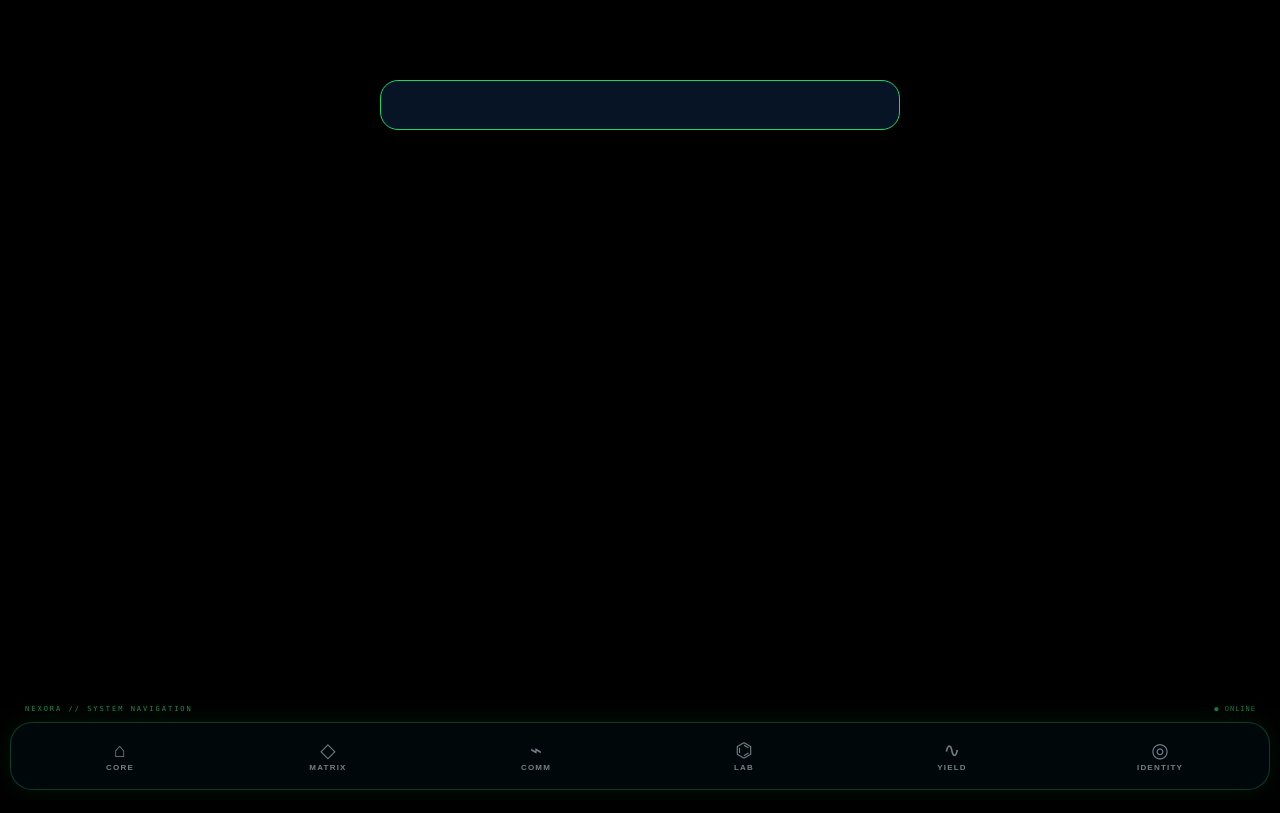
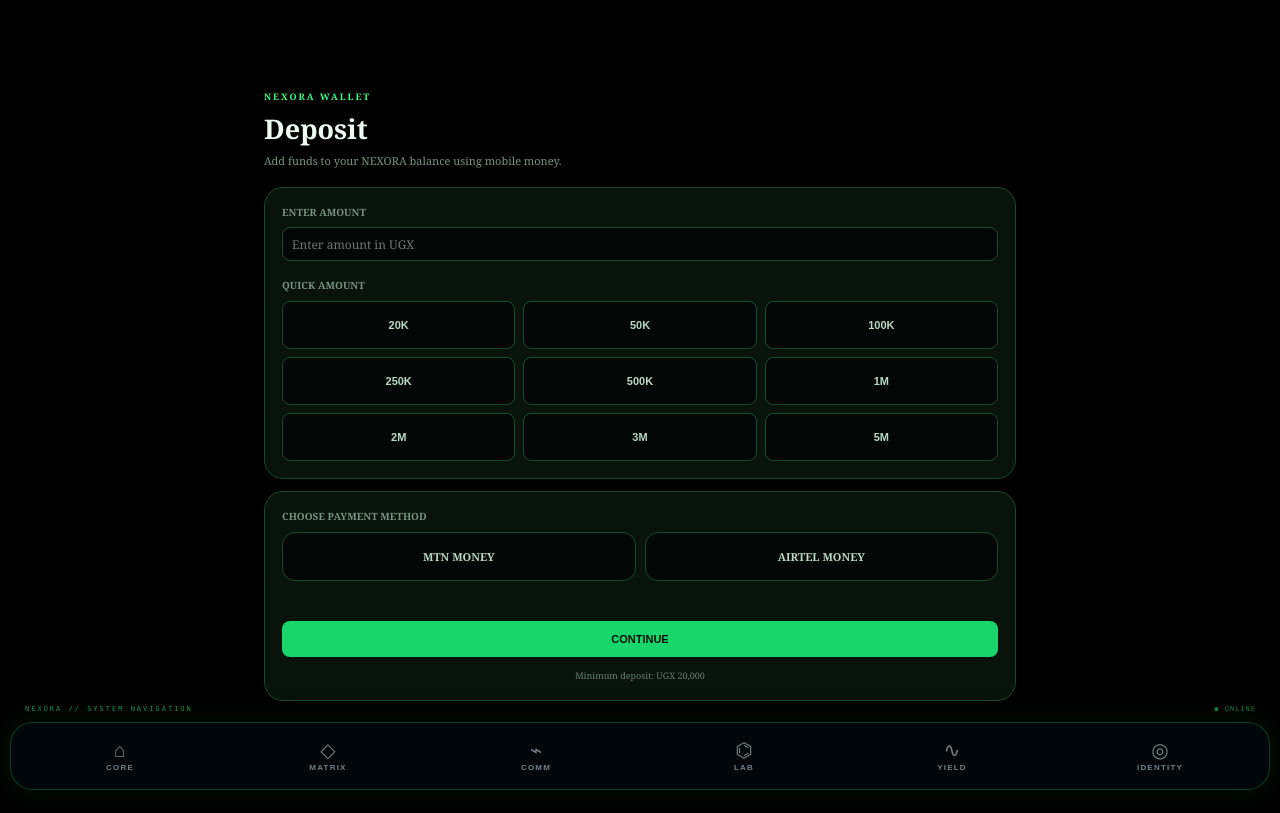
Before and after one commit to Codex700com/NEXORA-platform, a Python web app: template templates/deposit.html in a window 1280 px wide. Before the commit the page ends 790 px from the top, so only its background shows below. Run offline with Jinja, Linux system fonts and the light colour scheme; the template is opened without the code that fills it, so the values that code supplies are empty.

Commit message:
Create fresh NEXORA deposit page

```diff
--- a/templates/deposit.html
+++ b/templates/deposit.html
@@ -2,226 +2,225 @@
 {% block content %}
 
 <style>
-.deposit-wrap{max-width:520px;margin:20px auto}
-.deposit-modal{background:#071426;border:1px solid #18d66b;border-radius:18px;padding:24px;box-shadow:0 12px 35px rgba(0,0,0,.35)}
-.deposit-title{font-size:22px;font-weight:800;margin-bottom:8px}
-.deposit-sub{opacity:.78;margin-bottom:20px;line-height:1.55}
-.deposit-input{width:100%;box-sizing:border-box;padding:14px;border-radius:12px;border:1px solid #29415f;background:#030b18;color:#fff;font-size:17px;margin-bottom:14px}
-.deposit-btn{width:100%;border:0;border-radius:12px;padding:14px;background:#18d66b;color:white;font-weight:800;font-size:16px;margin-top:8px}
-.method-btn{margin-bottom:10px}
-.error{color:#ff6969;margin-bottom:12px;font-weight:700}
-.success{color:#35d07f;font-weight:800}
-.agent{padding:16px;border-radius:14px;background:#030b18;border:1px solid #29415f;margin:14px 0}
-.agent-number{font-size:21px;font-weight:900;margin-top:5px}
-.countdown{font-size:28px;font-weight:900;text-align:center;margin:18px 0}
-.note{font-size:13px;opacity:.7;line-height:1.5}
+.deposit-page{
+  padding:18px 4px 100px;
+  color:#eefaf2;
+}
+.deposit-head{
+  margin-bottom:18px;
+}
+.deposit-kicker{
+  color:#39ff88;
+  font-size:9px;
+  font-weight:900;
+  letter-spacing:2px;
+}
+.deposit-title{
+  margin:7px 0 5px;
+  font-size:27px;
+  font-weight:900;
+}
+.deposit-sub{
+  color:#789382;
+  font-size:11px;
+  line-height:1.55;
+}
+.deposit-card{
+  background:#07130b;
+  border:1px solid #154b2c;
+  border-radius:19px;
+  padding:17px;
+  margin-bottom:12px;
+}
+.deposit-label{
+  display:block;
+  color:#789382;
+  font-size:10px;
+  font-weight:800;
+  margin-bottom:8px;
+}
+.deposit-input{
+  width:100%;
+  box-sizing:border-box;
+  padding:14px;
+  border-radius:12px;
+  border:1px solid #174b2c;
+  background:#030806;
+  color:#fff;
+  font-size:17px;
+  outline:none;
+}
+.deposit-input:focus{
+  border-color:#18d66b;
+}
+.quick-title{
+  color:#789382;
+  font-size:10px;
+  font-weight:800;
+  margin:17px 0 9px;
+}
+.amount-grid{
+  display:grid;
+  grid-template-columns:repeat(3,1fr);
+  gap:8px;
+}
+.amount-btn{
+  height:48px;
+  border-radius:11px;
+  border:1px solid #154b2c;
+  background:#030806;
+  color:#b9d9c4;
+  font-weight:900;
+  font-size:11px;
+}
+.amount-btn.active{
+  background:#18d66b;
+  color:#031008;
+  border-color:#18d66b;
+}
+.method-title{
+  color:#789382;
+  font-size:10px;
+  font-weight:800;
+  margin-bottom:9px;
+}
+.method-grid{
+  display:grid;
+  grid-template-columns:1fr 1fr;
+  gap:9px;
+}
+.method{
+  position:relative;
+}
+.method input{
+  position:absolute;
+  opacity:0;
+}
+.method-box{
+  display:block;
+  text-align:center;
+  padding:16px 8px;
+  border-radius:13px;
+  background:#030806;
+  border:1px solid #154b2c;
+  color:#b9d9c4;
+  font-size:11px;
+  font-weight:900;
+}
+.method input:checked + .method-box{
+  background:#18d66b;
+  border-color:#18d66b;
+  color:#031008;
+}
+.deposit-submit{
+  width:100%;
+  border:0;
+  border-radius:13px;
+  padding:14px;
+  background:#18d66b;
+  color:#031008;
+  font-size:12px;
+  font-weight:900;
+  margin-top:15px;
+}
+.deposit-note{
+  color:#668071;
+  font-size:9px;
+  line-height:1.5;
+  text-align:center;
+  margin-top:12px;
+}
 </style>
 
-<div class="deposit-wrap">
-<div class="deposit-modal">
+<div class="deposit-page">
 
-{% if stage=="amount" %}
+  <div class="deposit-head">
+    <div class="deposit-kicker">NEXORA WALLET</div>
+    <div class="deposit-title">Deposit</div>
+    <div class="deposit-sub">
+      Add funds to your NEXORA balance using mobile money.
+    </div>
+  </div>
 
-<div class="deposit-title">NEXORA PAYMENT AGENT 626</div>
-<div class="deposit-sub">Enter the amount you want to deposit. Minimum required deposit: <b>UGX 20,000</b>.</div>
+  <form method="POST" action="{{ url_for('deposit') }}">
 
-{% if error %}<div class="error">{{error}}</div>{% endif %}
+    <div class="deposit-card">
 
-<form method="post">
-<input type="hidden" name="action" value="start">
-<input class="deposit-input" name="amount" type="number" min="20000" step="1" placeholder="Amount (UGX)" required>
-<button class="deposit-btn" type="submit">Continue</button>
-</form>
+      <label class="deposit-label" for="amount">
+        ENTER AMOUNT
+      </label>
 
-{% elif stage=="method" %}
+      <input
+        class="deposit-input"
+        id="amount"
+        name="amount"
+        type="number"
+        min="20000"
+        step="1000"
+        placeholder="Enter amount in UGX"
+        required
+      >
 
-<div class="deposit-title">Choose Airtel or MTN</div>
-<div class="deposit-sub">Choose the mobile-money network you will use to make the payment.</div>
+      <div class="quick-title">QUICK AMOUNT</div>
 
-{% if error %}<div class="error">{{error}}</div>{% endif %}
+      <div class="amount-grid">
+        <button type="button" class="amount-btn" data-value="20000">20K</button>
+        <button type="button" class="amount-btn" data-value="50000">50K</button>
+        <button type="button" class="amount-btn" data-value="100000">100K</button>
+        <button type="button" class="amount-btn" data-value="250000">250K</button>
+        <button type="button" class="amount-btn" data-value="500000">500K</button>
+        <button type="button" class="amount-btn" data-value="1000000">1M</button>
+        <button type="button" class="amount-btn" data-value="2000000">2M</button>
+        <button type="button" class="amount-btn" data-value="3000000">3M</button>
+        <button type="button" class="amount-btn" data-value="5000000">5M</button>
+      </div>
 
-<form method="post">
-<input type="hidden" name="action" value="method">
-<button class="deposit-btn method-btn" name="method" value="Airtel" type="submit">Airtel</button>
-<button class="deposit-btn method-btn" name="method" value="MTN" type="submit">MTN</button>
-</form>
+    </div>
 
-{% elif stage=="agent" %}
+    <div class="deposit-card">
 
-<div class="deposit-title">Payment instructions</div>
-<div class="deposit-sub">Send the exact amount below to the payment agent.</div>
+      <div class="method-title">CHOOSE PAYMENT METHOD</div>
 
-<div class="agent">
-<div>Send money to</div>
-<div class="agent-number">0757837051</div>
-<div style="margin-top:5px;font-weight:800">Mary Namara</div>
-</div>
+      <div class="method-grid">
 
-<div class="agent">
-<div>Payment method</div>
-<div class="agent-number">{{deposit.payment_method}}</div>
-</div>
+        <label class="method">
+          <input type="radio" name="method" value="MTN UG" required>
+          <span class="method-box">MTN MONEY</span>
+        </label>
 
-<div class="agent">
-<div>Amount</div>
-<div class="agent-number">UGX {{ "{:,.0f}".format(deposit.amount) }}</div>
-</div>
+        <label class="method">
+          <input type="radio" name="method" value="Airtel UG" required>
+          <span class="method-box">AIRTEL MONEY</span>
+        </label>
 
-<div id="redirectBox" class="note" style="text-align:center;padding:15px">
-Preparing payment instructions...
-</div>
+      </div>
 
-<div id="agentBox" style="display:none">
-<div class="countdown" id="countdown">30:00</div>
+      <button class="deposit-submit" type="submit">
+        CONTINUE
+      </button>
 
-<div class="note">
-You have 30 minutes to complete this payment. You may leave this page to send the money.
-When you return to Deposit before the timer expires, you will be taken back to the payment-proof popup.
-</div>
+      <div class="deposit-note">
+        Minimum deposit: UGX 20,000
+      </div>
 
-<button class="deposit-btn" type="button" onclick="location.reload()">I have made the payment</button>
+    </div>
+
+  </form>
+
 </div>
 
 <script>
-setTimeout(function(){
-    document.getElementById('redirectBox').style.display='none';
-    document.getElementById('agentBox').style.display='block';
-},800);
+document.querySelectorAll(".amount-btn").forEach(function(btn){
+  btn.addEventListener("click",function(){
+    document.getElementById("amount").value=this.dataset.value;
 
-const expiry={{ deposit.expires_at|tojson }};
+    document.querySelectorAll(".amount-btn").forEach(function(b){
+      b.classList.remove("active");
+    });
 
-function updateTimer(){
-    const left=Math.max(0,Date.parse(expiry)-Date.now());
-
-    if(left<=0){
-        document.getElementById('countdown').textContent='EXPIRED';
-        setTimeout(function(){ location.href="{{ url_for('deposit') }}"; },700);
-        return;
-    }
-
-    const total=Math.floor(left/1000);
-    const m=Math.floor(total/60);
-    const sec=total%60;
-
-    document.getElementById('countdown').textContent=
-        String(m).padStart(2,'0')+':'+String(sec).padStart(2,'0');
-}
-updateTimer();
-setInterval(updateTimer,1000);
+    this.classList.add("active");
+  });
+});
 </script>
 
-{% elif stage=="proof" %}
-
-<div class="deposit-title">Confirm Payment</div>
-<div class="deposit-sub">
-Enter the details of the payment you made.
-</div>
-
-<div class="agent">
-<div>Amount</div>
-<div class="agent-number">UGX {{ "{:,.0f}".format(deposit.amount) }}</div>
-</div>
-
-<div class="agent">
-<div>Payment method</div>
-<div class="agent-number">{{deposit.payment_method}}</div>
-</div>
-
-<div class="agent">
-<div>Payment agent</div>
-<div class="agent-number">0757837051</div>
-<div style="margin-top:5px">Mary Namara</div>
-</div>
-
-<div id="countdown" class="countdown">30:00</div>
-
-{% if error %}<div class="error">{{error}}</div>{% endif %}
-
-<form method="post" id="proofForm">
-<input type="hidden" name="action" value="proof">
-
-<label>Transaction ID</label>
-<input class="deposit-input" name="proof" type="text" placeholder="Enter transaction ID" required>
-
-<label>Number that made the payment</label>
-<input class="deposit-input" name="payer_number" type="tel" placeholder="Enter the number that paid" required>
-
-<button class="deposit-btn" type="submit">Verify Payment</button>
-</form>
-
-<div class="note">
-The 30-minute expiry is controlled by the server. If it expires before submission,
-this deposit attempt closes and the next Deposit starts again from the amount popup.
-</div>
-
-<script>
-const expiry={{ deposit.expires_at|tojson }};
-
-function updateTimer(){
-    const left=Math.max(0,Date.parse(expiry)-Date.now());
-
-    if(left<=0){
-        document.getElementById('countdown').textContent='EXPIRED';
-        document.getElementById('proofForm').style.display='none';
-        setTimeout(function(){ location.href="{{ url_for('deposit') }}"; },700);
-        return;
-    }
-
-    const total=Math.floor(left/1000);
-    const m=Math.floor(total/60);
-    const sec=total%60;
-
-    document.getElementById('countdown').textContent=
-        String(m).padStart(2,'0')+':'+String(sec).padStart(2,'0');
-}
-
-updateTimer();
-setInterval(updateTimer,1000);
-</script>
-
-{% elif stage=="review" %}
-
-<div class="deposit-title success">Payment submitted successfully</div>
-
-<div class="deposit-sub">
-<b>Payment submitted successfully.</b><br>
-<b>Payment request submitted successfully.</b><br>
-Your deposit is now <b>pending admin approval</b>.
-</div>
-
-<div class="agent">
-<div>Status</div>
-<div class="agent-number">PENDING ADMIN APPROVAL</div>
-</div>
-
-<div class="agent">
-<div>Amount</div>
-<div class="agent-number">UGX {{ "{:,.0f}".format(deposit.amount) }}</div>
-</div>
-
-<div class="agent">
-<div>Payment method</div>
-<div class="agent-number">{{deposit.payment_method}}</div>
-</div>
-
-<div class="agent">
-<div>Transaction ID</div>
-<div class="agent-number" style="font-size:17px;word-break:break-all">{{deposit.proof}}</div>
-</div>
-
-<div class="agent">
-<div>Number that paid</div>
-<div class="agent-number">{{deposit.payer_number}}</div>
-</div>
-
-<div class="note">
-Your payment request has been sent to the administrator for verification.
-Your wallet will only be credited after approval.
-</div>
-
-{% endif %}
-
-</div>
-</div>
-
 {% endblock %}
```
